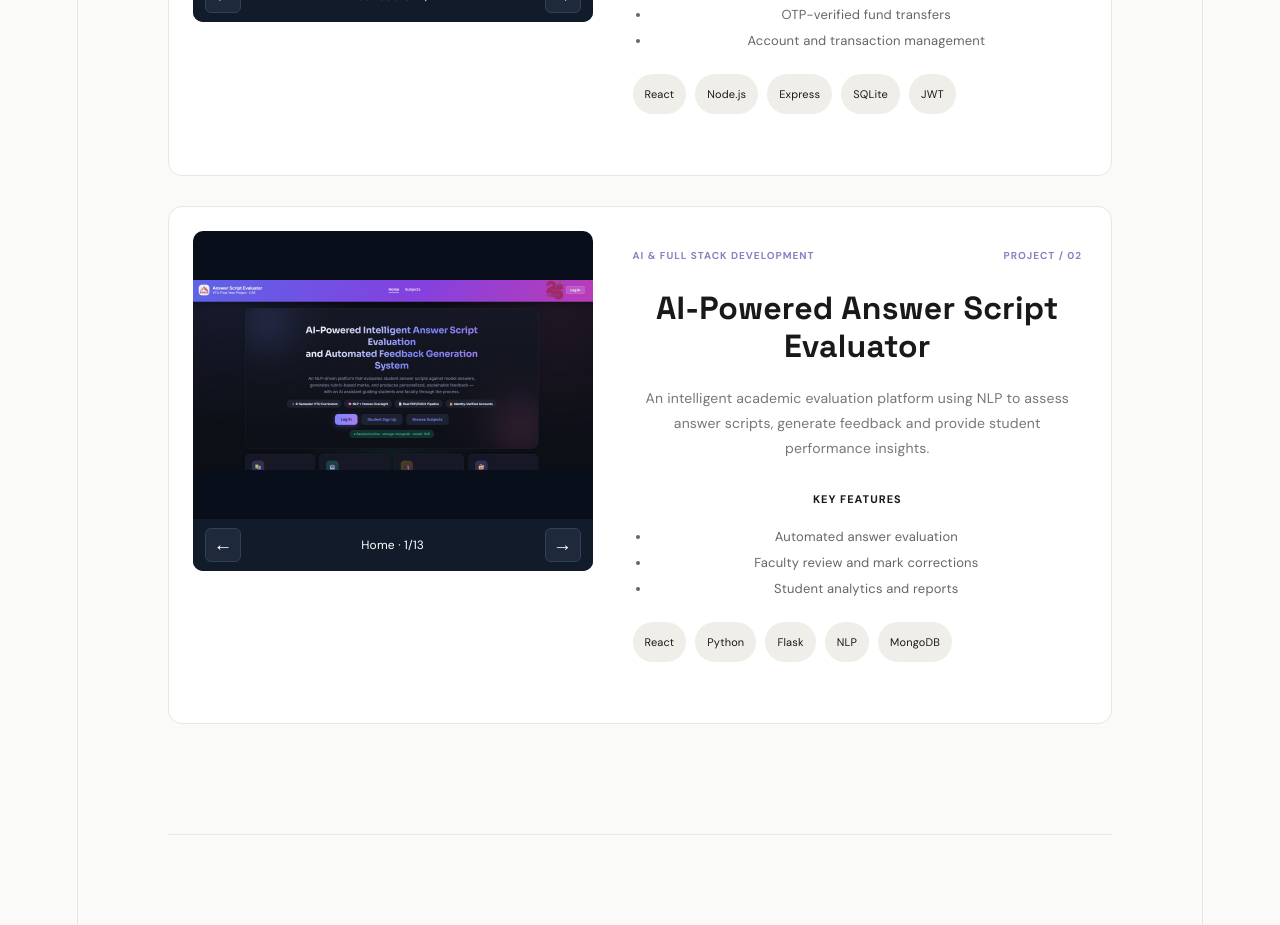
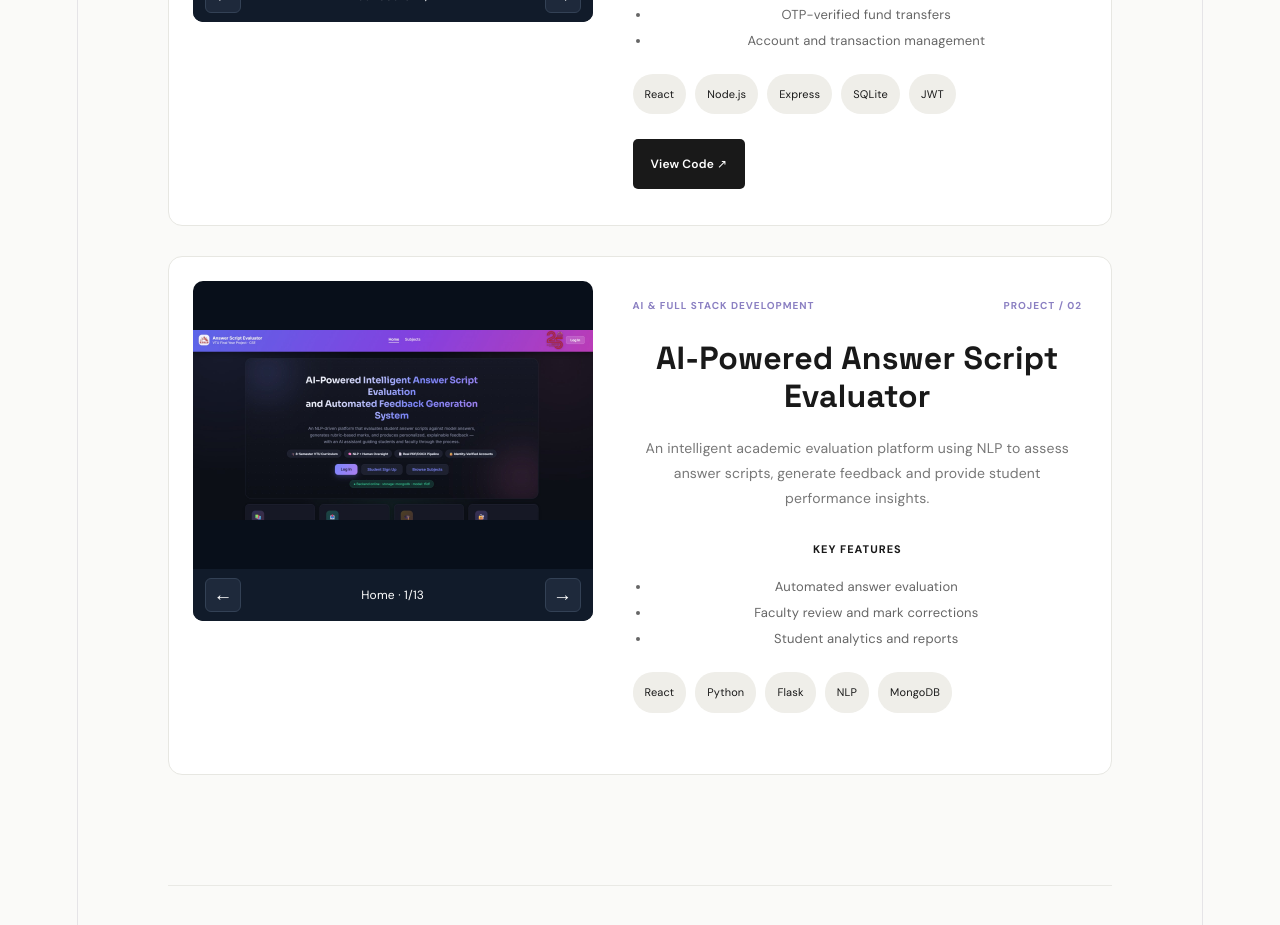
Before and after one commit to kishoresingha108/kishore-portfolio, a React (Vite) app in the folder kishore-portfolio/: page / in a window 1280 px wide. Shown: the part 2860-3785 px from the top of the page. Built offline with nearby package versions, Linux system fonts and the light colour scheme.

Commit message:
Add NeoBank India GitHub link

```diff
--- a/kishore-portfolio/src/App.jsx
+++ b/kishore-portfolio/src/App.jsx
@@ -68,7 +68,7 @@ const previousBankingImage = () => {
       'Account and transaction management',
     ],
     screenshot: bankingDashboard,
-    github: null,
+    github: 'https://github.com/kishoresingha108/neobank-india',
     demo: null,
   },
   {
```
